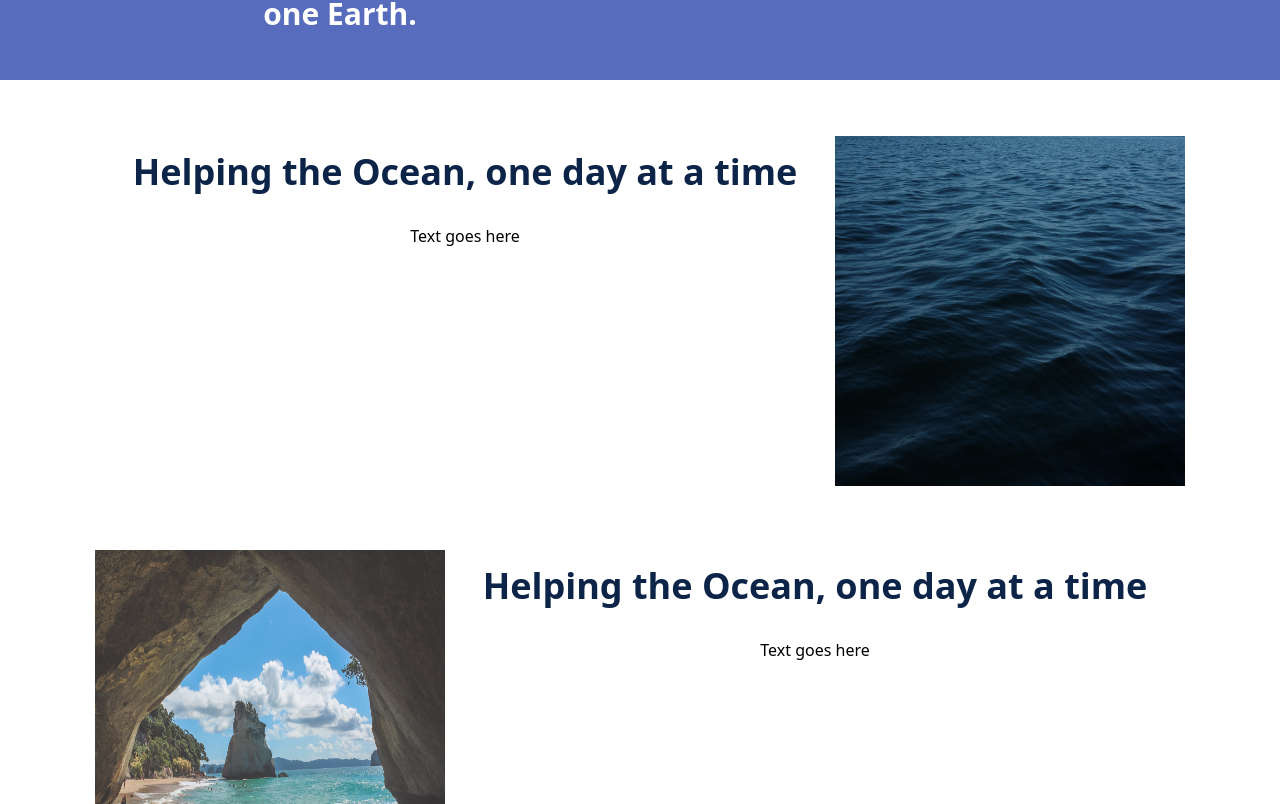
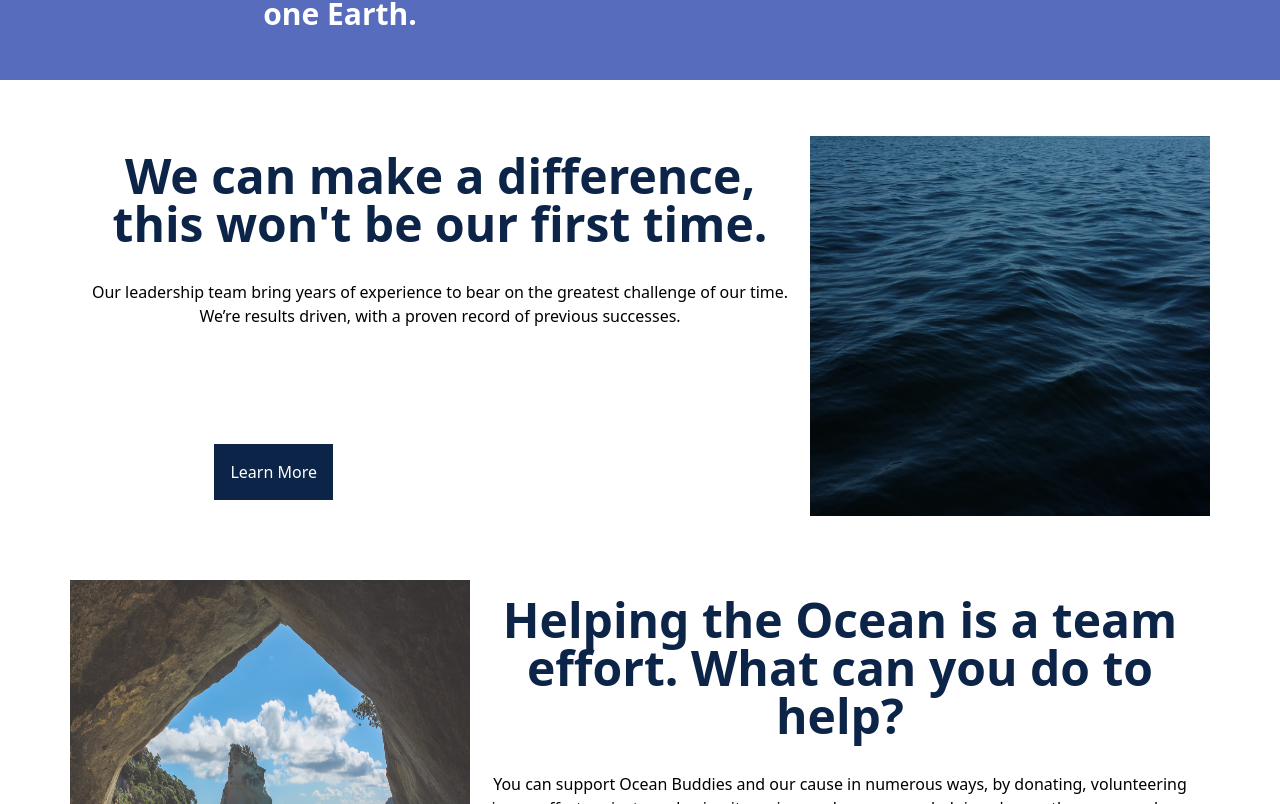
Before and after one commit to Oceans-4/Ocean-Charity-App, a React (Create React App) app: page / in a window 1280 px wide. Shown: the part 876-1680 px from the top of the page. Built offline with nearby package versions, Linux system fonts and the light colour scheme.

Commit message:
added button and styling to TextInfo component

```diff
--- a/src/components/HomeInfo.js
+++ b/src/components/HomeInfo.js
@@ -7,12 +7,12 @@ const HomeInfo = () => {
     <div>
       <section className="m-6">
         <div className="flex flex-wrap py-8 justify-center">
-          <TextInfo title="Helping the Ocean, one day at a time" text="Text goes here" image={water} />
-          <img style={{ height: "350px", width: "350px" }} src={water} />
+          <TextInfo title="We can make a difference, this won't be our first time." text="Our leadership team bring years of experience to bear on the greatest challenge of our time. We’re results driven, with a proven record of previous successes." image={water} buttonText="Learn More" />
+          <img style={{ height: "380px", width: "400px" }} src={water} />
         </div>
         <div className="flex flex-wrap py-8 justify-center">
-          <img style={{ height: "350px", width: "350px" }} src={beach} />
-          <TextInfo title="Helping the Ocean, one day at a time" text="Text goes here" image={water} />
+          <img style={{ height: "380px", width: "400px" }} src={beach} />
+          <TextInfo title="Helping the Ocean is a team effort. What can you do to help?" text="You can support Ocean Buddies and our cause in numerous ways, by donating, volunteering in our effort, or just purchasing items in our shop, you are helping change the ocean and our environment." image={water} buttonText="Make a Change" />
         </div>
       </section>
     </div>
--- a/src/components/TextInfo.js
+++ b/src/components/TextInfo.js
@@ -1,11 +1,11 @@
 import { useState } from "react";
 
 const TextInfo = (props) => {
-  const [isLeft, setIsLeft] = useState(false);
   return (
-    <div className="w-3/5 p-5 text-center py-4">
-      <h1 className="font-bold text-4xl text-[#0B2447]">{props.title}</h1>
-      <p className="mt-8">{props.text}</p>
+    <div className="w-3/5 p-5 text-center py-4 relative">
+      <h1 className="font-bold text-5xl text-[#0B2447]">{props.title}</h1>
+      <p className="mt-8 font-light">{props.text}</p>
+      <button className="bg-[#0B2447] text-white p-4 absolute bottom-4 left-36">{props.buttonText}</button>
     </div>
   );
 };
```
